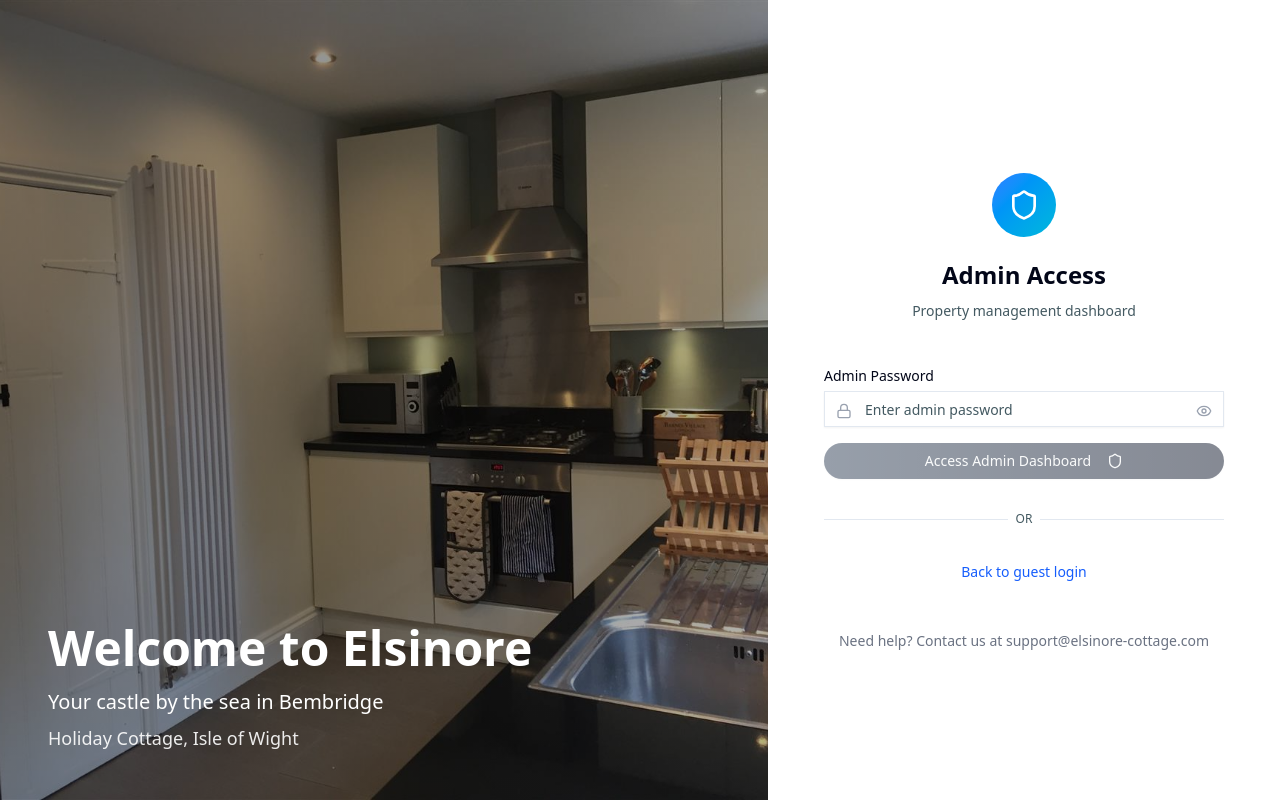
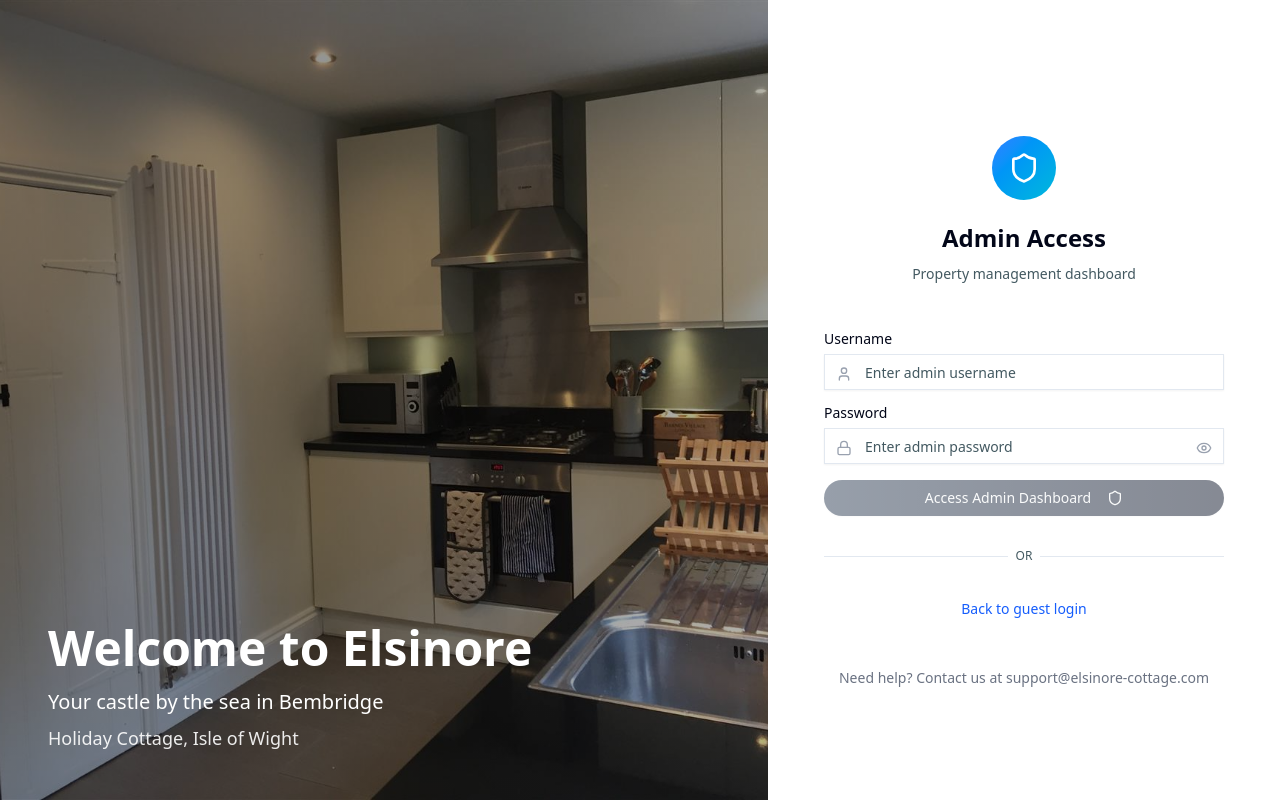
Before and after one commit to duncanelliot/elsinore-cottage, a SvelteKit app: page /login in a window 1280 px wide. Both pictures are taken after a click on the button "Want to login as admin? Click here". Built offline with nearby package versions, Linux system fonts and the light colour scheme.

Commit message:
Admin Field

```diff
--- a/src/routes/login/+page.svelte
+++ b/src/routes/login/+page.svelte
@@ -16,6 +16,7 @@
 	let loginMode = $state<'guest' | 'admin'>('guest');
 	let guestEmail = $state('');
 	let guestPassword = $state('');
+	let adminUsername = $state('');
 	let adminPassword = $state('');
 	let showGuestPassword = $state(false);
 	let showAdminPassword = $state(false);
@@ -46,7 +47,7 @@
 					'Content-Type': 'application/json'
 				},
 				body: JSON.stringify({
-					username: 'admin-leon',
+					username: adminUsername,
 					password: adminPassword
 				})
 			});
@@ -82,12 +83,18 @@
 		loginMode = 'admin';
 		loginError = false;
 		errorMessage = '';
+		// Clear admin fields
+		adminUsername = '';
+		adminPassword = '';
 	}
 
 	function switchToGuest() {
 		loginMode = 'guest';
 		loginError = false;
 		errorMessage = '';
+		// Clear guest fields
+		guestEmail = '';
+		guestPassword = '';
 	}
 </script>
 
@@ -216,7 +223,22 @@
 						<!-- Admin Login Form -->
 						<div class="space-y-4">
 							<div class="space-y-2">
-								<Label for="admin-password">Admin Password</Label>
+								<Label for="admin-username">Username</Label>
+								<div class="relative">
+									<User class="absolute left-3 top-3 h-4 w-4 text-gray-400" />
+									<Input
+										id="admin-username"
+										type="text"
+										placeholder="Enter admin username"
+										bind:value={adminUsername}
+										onkeydown={handleKeydown}
+										class="pl-10 {loginError ? 'border-red-500' : ''}"
+									/>
+								</div>
+							</div>
+
+							<div class="space-y-2">
+								<Label for="admin-password">Password</Label>
 								<div class="relative">
 									<Lock class="absolute left-3 top-3 h-4 w-4 text-gray-400" />
 									<Input
@@ -248,7 +270,7 @@
 							<Button
 								class="w-full bg-gradient-to-r from-slate-700 to-slate-900 hover:from-slate-800 hover:to-black !rounded-full"
 								onclick={handleAdminLogin}
-								disabled={!adminPassword}
+								disabled={!adminUsername || !adminPassword}
 							>
 								Access Admin Dashboard
 								<Shield class="ml-2 h-4 w-4" />
```
